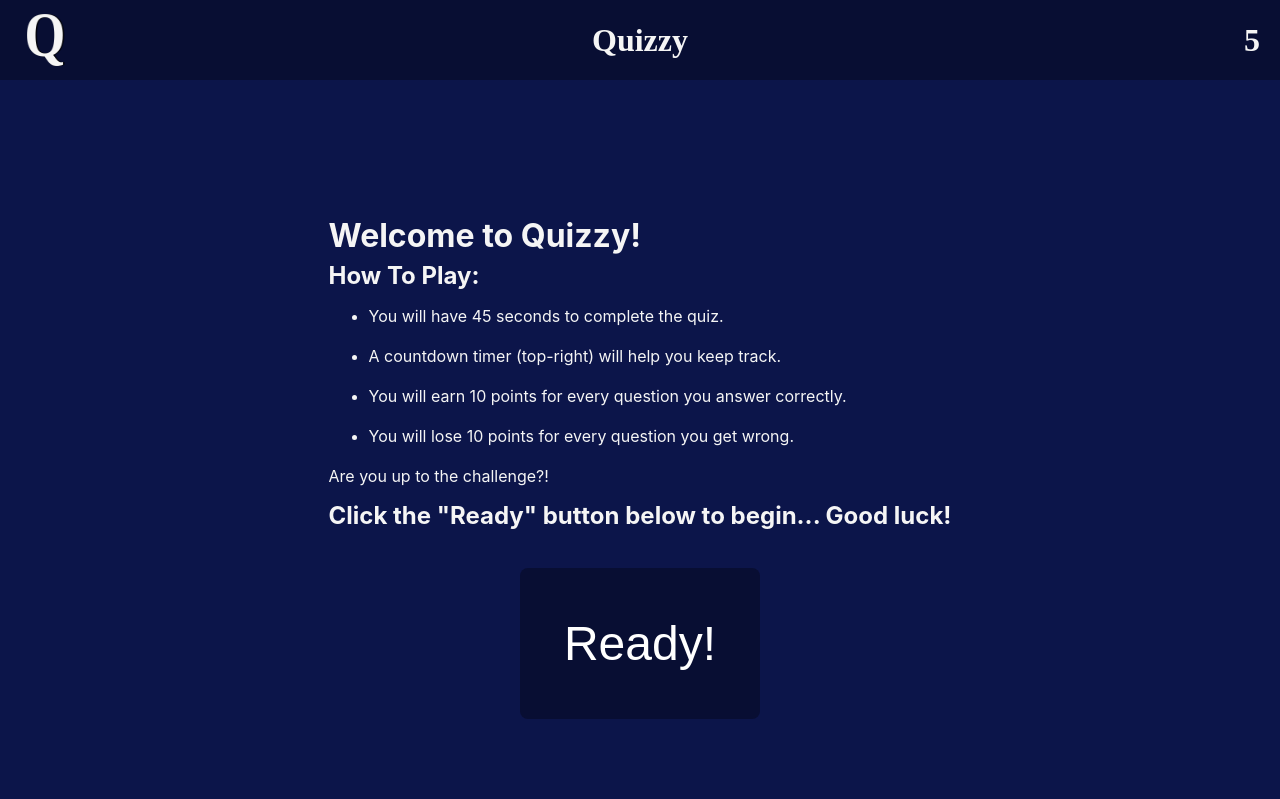
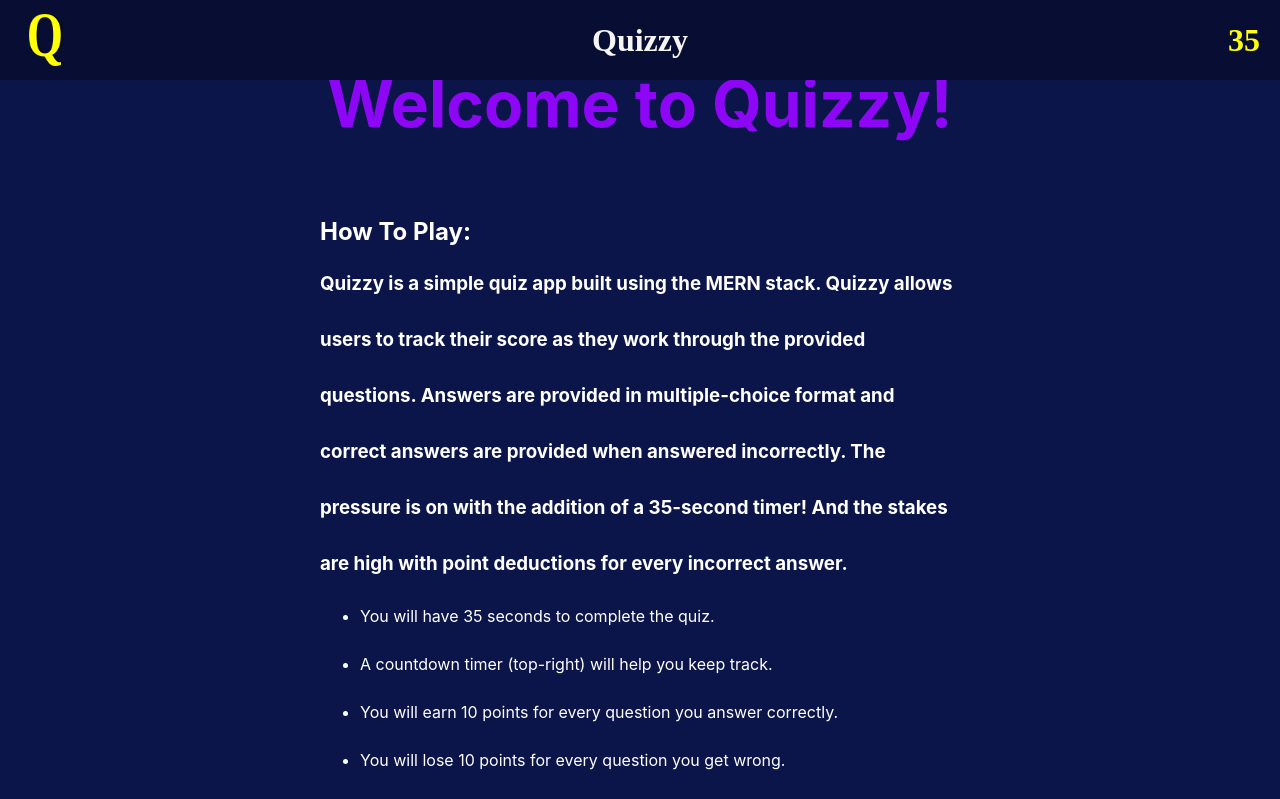
Before and after one commit to brokenhoax/Code_Challenge_Front, a React (Create React App) app: page / in a window 1280 px wide. Shown: the top 799 px of the page. Built offline with nearby package versions, Linux system fonts and the light colour scheme.

Commit message:
Restyled the Main Page

```diff
--- a/src/components/logo/Logo.module.css
+++ b/src/components/logo/Logo.module.css
@@ -8,6 +8,7 @@
   font-size: 4rem;
   padding: 20px;
   font-family: "Vampiro One", cursive;
+  color: #ffff05;
 }
 
 #spinner {
--- a/src/components/main/Main.jsx
+++ b/src/components/main/Main.jsx
@@ -23,28 +23,25 @@ const Main = props => {
         return (
             <div className={styles.main}>
                 <div className={styles.welcomeContainer}>
-                    <div className={props.welcomeClass ? `${styles.welcome}` : `${styles.hide}`}>
-                        <h1>Welcome to Quizzy!</h1>
+                    <h1 className={styles.welcomeHeader}>Welcome to Quizzy!</h1>
                         <h2>How To Play:</h2>
+                        <h3 className={styles.text}>Quizzy is a simple quiz app built using the MERN stack. Quizzy allows users to track their score as they work through the provided questions. Answers are provided in multiple-choice format and correct answers are provided when answered incorrectly. The pressure is on with the addition of a 35-second timer! And the stakes are high with point deductions for every incorrect answer.</h3>
                             <ul>
-                                    <li>You will have 45 seconds to complete the quiz.</li>
+                                <li>You will have 35 seconds to complete the quiz.</li>
                                 <li>A countdown timer (top-right) will help you keep track.</li>
                                 <li>You will earn 10 points for every question you answer correctly.</li>
                                 <li>You will lose 10 points for every question you get wrong.</li>
+
                             </ul>
-                            <p>Are you up to the challenge?!</p>
-                        <h2>Click the "Ready" button below to begin... Good luck!</h2>
-                    </div>
-                    <div>
-                        <button className={styles.nav} onClick={(e) => {props.startGame(e)}}>Ready!</button>
-                    </div>
+                        <p>Can you break 100 and be "super-hero like"?&nbsp;&nbsp;&nbsp;&nbsp;--Try if you dare!</p>
+                        <button className={styles.nav} onClick={(e) => {props.startGame(e)}}>Play</button>
                 </div>
             </div>
         );
     }
 
     //Show Quiz
-    if ((quiz.isStarted) && (!quiz.isFinished)) {
+    if (!quiz.isFinished) {
         return (
             <div className={props.correctAnswer ? `${styles.mainCorrect}` : `${styles.mainIncorrect}`}>
                 <div className={styles.quizContainer}>
@@ -74,7 +71,7 @@ const Main = props => {
         return (
             <div className={styles.main}>
                 <div className={styles.scoreboard}>
-                    <h1 className={styles.message}>{handleMessage()}</h1>
+                    <h1 className={styles.scoreboardHeader}>{handleMessage()}</h1>
                     <p className={styles.score}>{quiz.score}</p>
                     <h1 className={styles.message}>Points</h1>
                     <div className={styles.navBtns}>
--- a/src/components/main/Main.module.css
+++ b/src/components/main/Main.module.css
@@ -1,5 +1,9 @@
 * {
   margin: 0;
+}
+
+.text {
+  line-height: 3.5rem;
 }
 
 .main {
@@ -11,18 +15,6 @@
   box-sizing: border-box;
   color: white;
 }
-
-.welcomeContainer {
-  display: flex;
-  flex-direction: column;
-  background-color: #0c154a;
-  box-sizing: border-box;
-  align-items: center;
-  padding-top: 6rem;
-  width: 100%;
-  height: 100%;
-}
-
 .mainCorrect {
   grid-area: main;
   background: rgb(12, 66, 81);
@@ -43,28 +35,23 @@
   color: white;
 }
 
-.welcome {
-  color: whitesmoke;
-  margin-top: 5vh;
-  line-height: 2.5rem;
+.welcomeContainer {
+  display: flex;
+  flex-direction: column;
+  background-color: #0c154a;
+  box-sizing: border-box;
+  line-height: 3rem;
+  width: 50%;
 }
 
-.welcome h1 {
-  color: whitesmoke;
+.welcomeHeader {
+  padding-bottom: 5rem;
+  color: #8d07f6;
+  font-size: 4rem;
 }
 
-#tick-tock {
-  color: #007bff;
-  font-weight: bold;
-  margin-bottom: 0rem;
-}
-
-.container {
-  width: 800px;
-  max-width: 80%;
-  border-radius: 5px;
-  padding: 10px;
-  /* padding-top: 5vw; */
+.readyUp {
+  margin-top: 2rem;
 }
 
 .quizContainer {
@@ -134,7 +121,7 @@
   color: #8d07f6;
 }
 
-.message {
+.scoreboardHeader {
   padding: 2rem;
 }
 
@@ -145,10 +132,13 @@
   justify-content: center;
 }
 
+.welcomeContainer h1 {
+  text-align: center;
+}
+
 .nav {
   min-width: 15rem;
   border: none;
-  height: 100%;
   background-color: #080e33;
   color: white;
   border-radius: 0.5rem;
@@ -157,5 +147,8 @@
   padding-right: 2rem;
   padding-top: 1rem;
   padding-bottom: 1rem;
-  margin: 2rem;
+  margin: 4rem;
+  max-width: 100%;
+  height: 100%;
+  align-content: center;
 }
--- a/src/components/quiz/Quiz.jsx
+++ b/src/components/quiz/Quiz.jsx
@@ -14,9 +14,6 @@ const Quiz = () => {
     const [nextBtnClass, setNextBtnClass] = useState(false);
     const [resultsBtnClass, setResultsBtnClass] = useState(false);
     const [welcomeClass, setWelcomeClass] = useState(true);
-
-
-
     const QuestionObj = Object.values(quiz.questions)[quiz.number];
 
     function startGame (e) {
@@ -26,6 +23,7 @@ const Quiz = () => {
     }
 
     function goHome (e) {
+        e.preventDefault();
         setQuizContext({isStarted: false, isFinished: false, number: 0, score: 0, correctAnswer: true,  questions: Questions});
     }
 
@@ -47,9 +45,7 @@ const Quiz = () => {
 
     const wrongAnswer = () =>  {
         setQuizContext({isStarted: true, isFinished: false, number: quiz.number, score: quiz.score, correctAnswer: false,  questions: Questions});
-
     }
-
 
     const handleAnswer = (e) => {
         const selectedButton = e.target.value;
--- a/src/components/timer/Timer.jsx
+++ b/src/components/timer/Timer.jsx
@@ -7,15 +7,17 @@ export const Timer = props => {
     const [counter, setCounter] = useContext(TimerContext);
     const [quiz, setQuizContext] = useContext(QuizContext);
 
-
+    // Set the Timer
     useEffect(() => {
         if (quiz.isStarted) {
             console.log("Is Quiz Started?: " + quiz.isStarted);
             const timer = counter.seconds >= 1 && setInterval(() => setCounter({seconds: counter.seconds - 1, isActive: true}), 1000);
             console.log("Is Timer Active?: " + counter.isActive);
             console.log(counter.seconds);
+
+    // Reset the Timer IF Time Runs Out
         if (counter.seconds < 1) {
-                setQuizContext({isStarted: false, isFinished: true, number: 0, score: 0, correctAnswer: true,  questions: {}});
+            setQuizContext({isStarted: false, isFinished: true, number: 0, score: 0, correctAnswer: true,  questions: quiz.questions});
             setCounter({seconds: '', isActive: false});
             console.log("Is Quiz Started?: " + quiz.isStarted);
             console.log("Is Timer Active?: " + counter.isActive);
@@ -27,12 +29,17 @@ export const Timer = props => {
         }
     }, [counter.seconds, counter.isActive, quiz.isStarted, setQuizContext]);
 
+    // Reset the Timer If Completed BEFORE Time Runs Out
+    useEffect(() => {
+        if (quiz.number === (quiz.questions.length - 1)) {
+            setCounter({seconds: 35, isActive: false});
+        }
+    }, [quiz.number, quiz.questions.length]);
 
     const showScoreboard = () => {
-        setCounter({seconds: 5, isActive: false});
+        setCounter({seconds: 35, isActive: false});
         setQuizContext({isStarted: false, isFinished: true, number: 0, score: quiz.score, correctAnswer: true,  questions: quiz.questions});
     }
-
 
     return (
             <div
--- a/src/components/timer/Timer.module.css
+++ b/src/components/timer/Timer.module.css
@@ -11,6 +11,7 @@
   font-weight: bold;
   padding: 20px;
   font-family: "Vampiro One", cursive;
+  color: #ffff05;
   font-size: 2rem;
 }
 
--- a/src/context/TimerContext.jsx
+++ b/src/context/TimerContext.jsx
@@ -6,7 +6,7 @@ export const TimerProvider = props => {
 
     const [counter, setCounterContext] = useState(
         {
-            seconds: 5,
+            seconds: 35,
             isActive: false
         }
     );
```
Also changed, not shown: 1 other file (tests, documents, lock files or other folders). Lines whose indentation alone changed are shown as unchanged.
